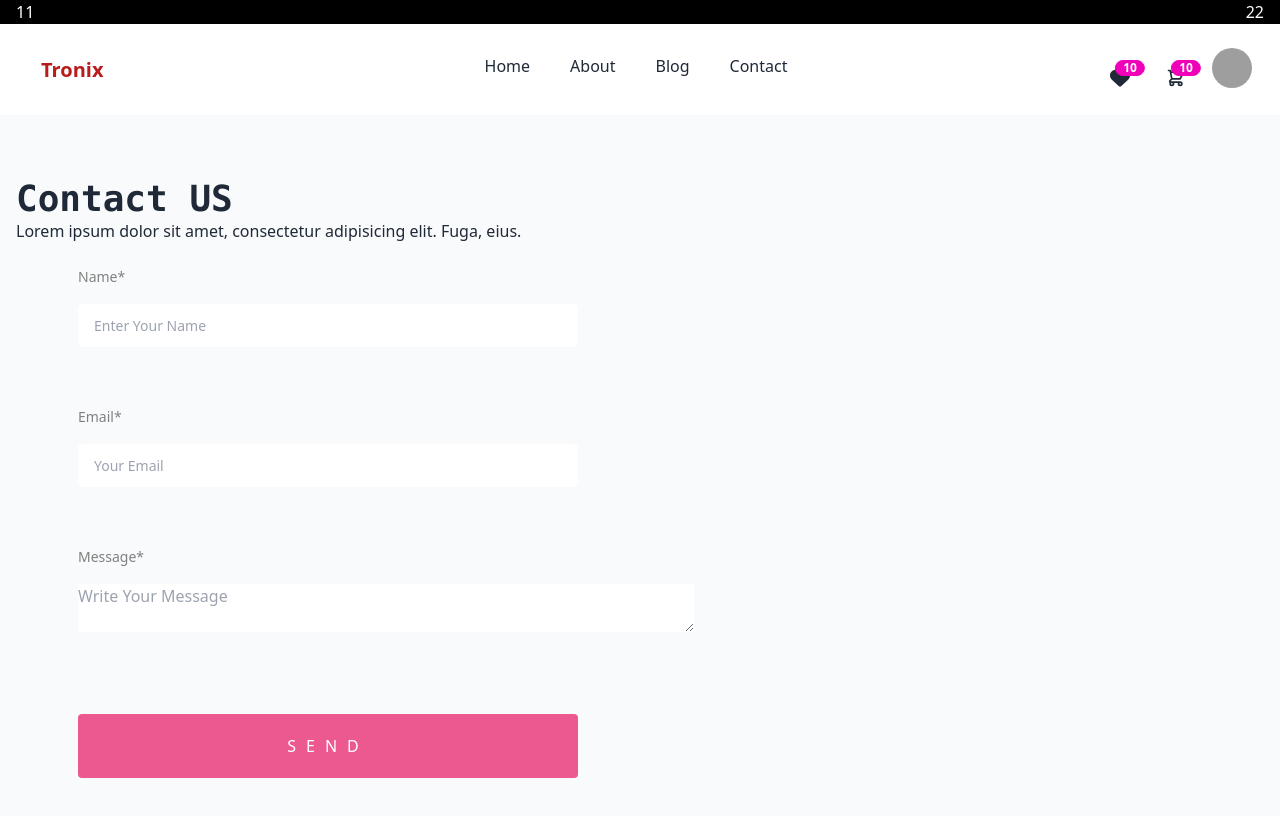
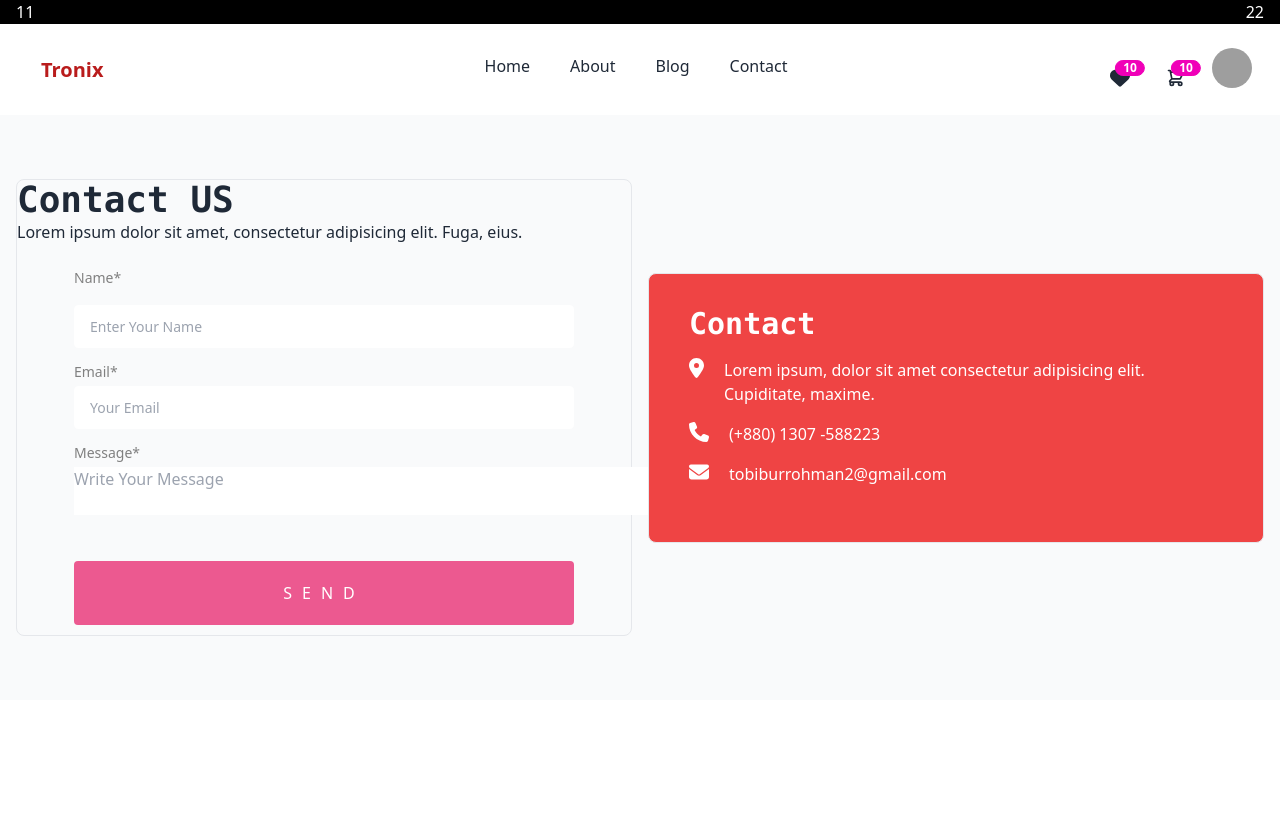
Before and after one commit to DevTabibur/tronix-app, a React (Create React App) app: page /contact in a window 1280 px wide. Shown: the top 816 px of the page. Built offline with nearby package versions, Linux system fonts and the light colour scheme; grey boxes are pictures that could not be loaded.

Commit message:
contact page is done

```diff
--- a/src/Pages/Contact/Contact.jsx
+++ b/src/Pages/Contact/Contact.jsx
@@ -1,6 +1,9 @@
 import React from "react";
 import "./Contact.css";
 import { useForm } from "react-hook-form";
+import { FontAwesomeIcon } from "@fortawesome/react-fontawesome";
+import { faLocationDot, faPhone, faEnvelope } from "@fortawesome/free-solid-svg-icons";
+import { faFacebookF, faGoogle, faTwitter } from "@fortawesome/free-brands-svg-icons";
 
 
 
@@ -16,9 +19,9 @@ const Contact = () => {
   return (
     <div className="contact bg-gray-50 py-16 ">
       <div className="container mx-auto px-4">
-        <div className="md:grid grid-cols-2">
+        <div className="md:grid grid-cols-2 gap-4">
 
-          <div className="contact-form rounded border-lg">
+          <div className="contact-form border rounded-lg ">
             <h1 className="text-4xl font-mono font-semibold">Contact US</h1>
             <p>Lorem ipsum dolor sit amet, consectetur adipisicing elit. Fuga, eius.</p>
 
@@ -33,11 +36,11 @@ const Contact = () => {
                   }
                 })}
               />
-              <label className="label">
+              <label className="label my-0 py-0">
                 {errors.name?.type === 'required' && <span className="label-text-alt text-red-500">{errors.name.message}</span>}
               </label>
 
-              <label htmlFor="email">Email*</label>
+              <label htmlFor="email" className=" my-0 py-0">Email*</label>
               <input
                 type="email"
                 placeholder="Your Email"
@@ -53,24 +56,24 @@ const Contact = () => {
                   }
                 })}
               />
-              <label className="label">
+              <label className="label my-0 py-0">
                 {errors.email?.type === 'required' && <span className="label-text-alt text-red-500">{errors.email.message}</span>}
                 {errors.email?.type === 'pattern' && <span className="label-text-alt text-red-500">{errors.email.message}</span>}
               </label>
 
 
-              <label htmlFor="message">Message*</label>
-              <textarea type="text"  placeholder="Write Your Message" cols="65" rows="2"
-              {
+              <label htmlFor="message" className=" my-0 py-0">Message*</label>
+              <textarea type="text" placeholder="Write Your Message" cols="65" rows="2"
+                {
                 ...register("message", {
-                  required:{
+                  required: {
                     value: true,
-                    message : "Please Write here"
+                    message: "Please Write here"
                   }
                 })
-              }
+                }
               ></textarea>
-              <label className="label">
+              <label className="label my-0 py-0">
                 {errors.message?.type === 'required' && <span className="label-text-alt text-red-500">{errors.message.message}</span>}
               </label>
 
@@ -79,7 +82,42 @@ const Contact = () => {
             </form>
           </div>
 
-          <div className="contact-info rounded border-lg"></div>
+<div className="flex justify-center items-center">
+          <div className="contact-info  border rounded-lg bg-red-500 p-10 pt-5">
+            <h2 className="text-white text-3xl font-mono font-semibold my-3">Contact</h2>
+
+            <div className="info-icon flex text-white my-4 text-left">
+
+              <div className="icon mr-5">
+                <FontAwesomeIcon className="text-xl text-white" icon={faLocationDot} />
+              </div>
+              <div className="info">
+                <p>Lorem ipsum, dolor sit amet consectetur adipisicing elit. Cupiditate, maxime.</p>
+              </div>
+
+            </div>
+            <div className="info-icon flex text-white  my-4 text-left">
+
+              <div className="icon mr-5">
+                <FontAwesomeIcon className="text-xl text-white" icon={faPhone} />
+              </div>
+              <div className="info">
+                <p>(+880) 1307 -588223</p>
+              </div>
+
+            </div>
+            <div className="info-icon flex text-white  my-4 text-left">
+
+              <div className="icon mr-5">
+                <FontAwesomeIcon className="text-xl text-white" icon={faEnvelope} />
+              </div>
+              <div className="info">
+                <p>tobiburrohman2@gmail.com</p>
+              </div>
+
+            </div>
+          </div>
+          </div>
 
         </div>
       </div>
--- a/src/Pages/Login/Login.jsx
+++ b/src/Pages/Login/Login.jsx
@@ -25,7 +25,7 @@ const Login = () => {
               </p>
 
               <form onSubmit={handleSubmit(onSubmit)}>
-                <label htmlFor="email">Email</label>
+                <label htmlFor="email" className=" my-0 py-0">Email</label>
                 <input
                   type="email"
                   placeholder="Your Email"
@@ -41,12 +41,12 @@ const Login = () => {
                     }
                   })}
                 />
-                <label className="label">
+                <label className="label my-0 py-0">
                   {errors.email?.type === 'required' && <span className="label-text-alt text-red-500">{errors.email.message}</span>}
                   {errors.email?.type === 'pattern' && <span className="label-text-alt text-red-500">{errors.email.message}</span>}
                 </label>
 
-                <label htmlFor="password">Password</label>
+                <label htmlFor="password" className=" my-0 py-0">Password</label>
                 <input
                   type="password"
                   placeholder="Enter Password"
@@ -60,7 +60,7 @@ const Login = () => {
                       message: 'Must be 6 characters or longer'
                     }
                   })} />
-                <label className="label">
+                <label className="label my-0 py-0">
                   {errors.password?.type === 'required' && <span className="label-text-alt text-red-500">{errors.password.message}</span>}
                   {errors.password?.type === 'minLength' && <span className="label-text-alt text-red-500">{errors.password.message}</span>}
                 </label>
@@ -83,7 +83,7 @@ const Login = () => {
                 </label>
 
                 <div className="bottom-social-login flex justify-center items-center mt-10">
-                  <div className="label-text my-0 py-0">
+                  <div className="label-text">
                   <h1 className="text-2xl font-semibold">Login With:
                   <span>
                   <FontAwesomeIcon className="hover:text-red-600 text-xl ml-5 mr-5" icon={faFacebookF}/>
@@ -113,7 +113,7 @@ const Login = () => {
 
                   <form onSubmit={handleSubmit(onSubmit)}>
 
-                    <label htmlFor="email">Email</label>
+                    <label htmlFor="email" className=" my-0 py-0">Email</label>
                     <input
                       type="email"
                       placeholder="Your Email"
@@ -129,12 +129,12 @@ const Login = () => {
                         }
                       })}
                     />
-                    <label className="label">
+                    <label className="label my-0 py-0">
                       {errors.email?.type === 'required' && <span className="label-text-alt text-red-500">{errors.email.message}</span>}
                       {errors.email?.type === 'pattern' && <span className="label-text-alt text-red-500">{errors.email.message}</span>}
                     </label>
 
-                    <label htmlFor="password">Password</label>
+                    <label htmlFor="password" className=" my-0 py-0">Password</label>
                     <input
                       type="password"
                       placeholder="Enter Password"
@@ -148,12 +148,12 @@ const Login = () => {
                           message: 'Must be 6 characters or longer'
                         }
                       })} />
-                    <label className="label">
+                    <label className="label my-0 py-0">
                       {errors.password?.type === 'required' && <span className="label-text-alt text-red-500">{errors.password.message}</span>}
                       {errors.password?.type === 'minLength' && <span className="label-text-alt text-red-500">{errors.password.message}</span>}
                     </label>
 
-                    <label htmlFor="confirm password">Confirm Password</label>
+                    <label htmlFor="confirm password" className=" my-0 py-0">Confirm Password</label>
                     <input
                       type="password"
                       placeholder="Confirm Password"
@@ -167,7 +167,7 @@ const Login = () => {
                           message: 'Must be 6 characters or longer'
                         }
                       })} />
-                    <label className="label">
+                    <label className="label my-0 py-0">
                       {errors.password?.type === 'required' && <span className="label-text-alt text-red-500">{errors.password.message}</span>}
                       {errors.password?.type === 'minLength' && <span className="label-text-alt text-red-500">{errors.password.message}</span>}
                     </label>
```
